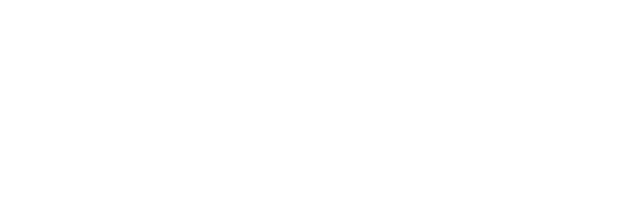
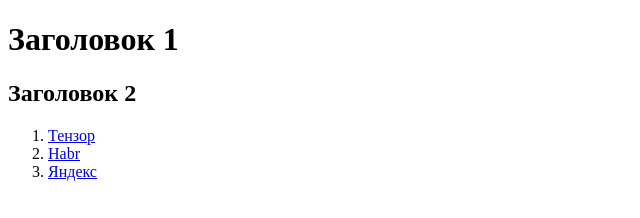
Before and after one commit to o2l0e0g0/task-html, a website: page src/index.html in a window 1280 px wide. Shown: the whole page, without its empty margins (0-640 px from the left). Drawn offline with Linux system fonts and the light colour scheme.

Commit message:
Задание по HTML

```diff
--- a/src/index.html
+++ b/src/index.html
@@ -1,7 +1,24 @@
 <!DOCTYPE html>
-<html lang="en">
+<html lang="ru">
     <head>
+        <meta charset="UTF-8">
         <title>HTML</title>
     </head>
-    <body></body>
+    <body>
+        <h1>Заголовок 1</h1>
+        <h2>Заголовок 2</h2>
+    <ol>
+        <li>
+            <a href="https://tensor.ru/">Тензор</a>
+        </li>
+        <li>
+            <a href="https://habr.com/ru/all/">Habr</a>
+        </li>
+        <li>
+            <a href="https://yandex.ru/">Яндекс</a>
+        </li>
+
+    </ol>
+
+    </body>
 </html>
```
